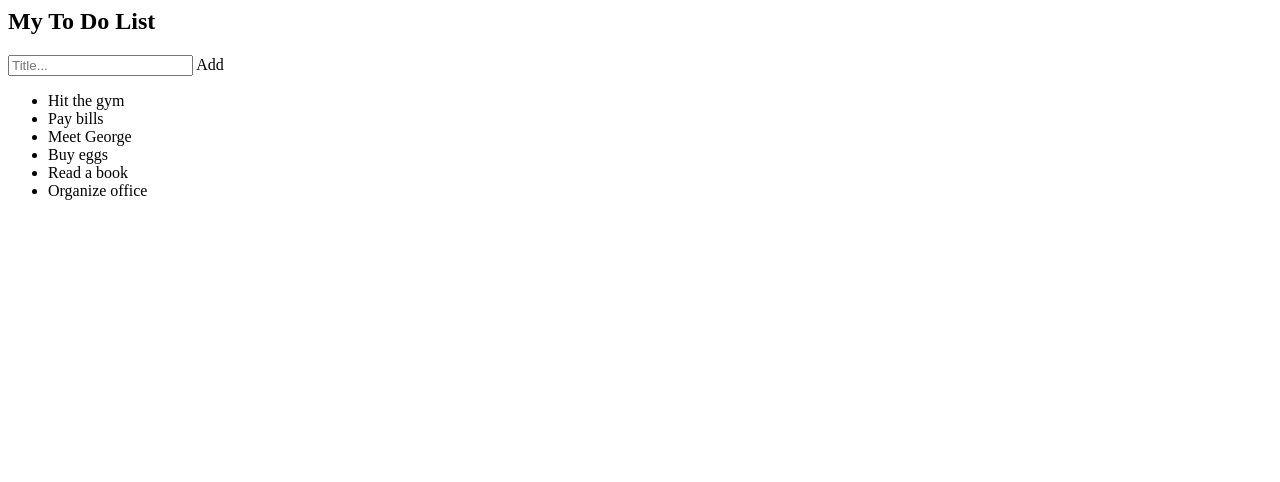
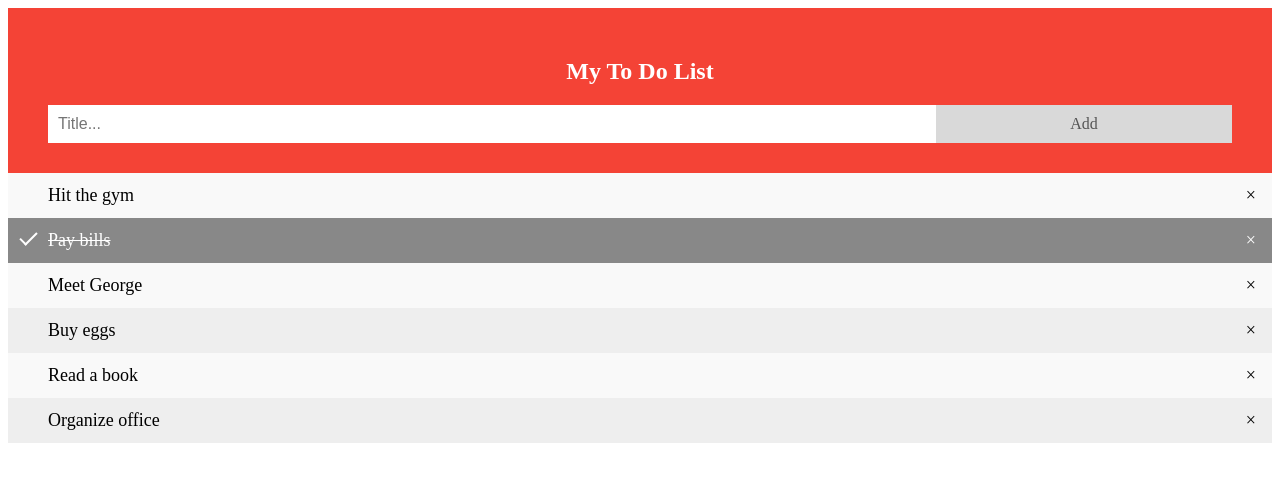
Before and after one commit to amandacot/AssignmentTracker, a plain HTML site: page index.html in a window 1280 px wide. Drawn offline with Linux system fonts and the light colour scheme.

Commit message:
Update index.html

```diff
--- a/index.html
+++ b/index.html
@@ -1,8 +1,16 @@
+<!DOCTYPE html>
+<html>
+
+<body>
+
   <div id="myDIV" class="header">
     <h2>My To Do List</h2>
     <input type="text" id="myInput" placeholder="Title...">
     <span onclick="newElement()" class="addBtn">Add</span>
+    <link rel="stylesheet" href="index.css">
+
   </div>
+
 
   <ul id="myUL">
     <li>Hit the gym</li>
@@ -12,3 +20,9 @@
     <li>Read a book</li>
     <li>Organize office</li>
   </ul>
+  <script src="index.js">
+  </script>
+
+</body>
+
+</html>
```
Lines whose indentation alone changed are shown as unchanged.
